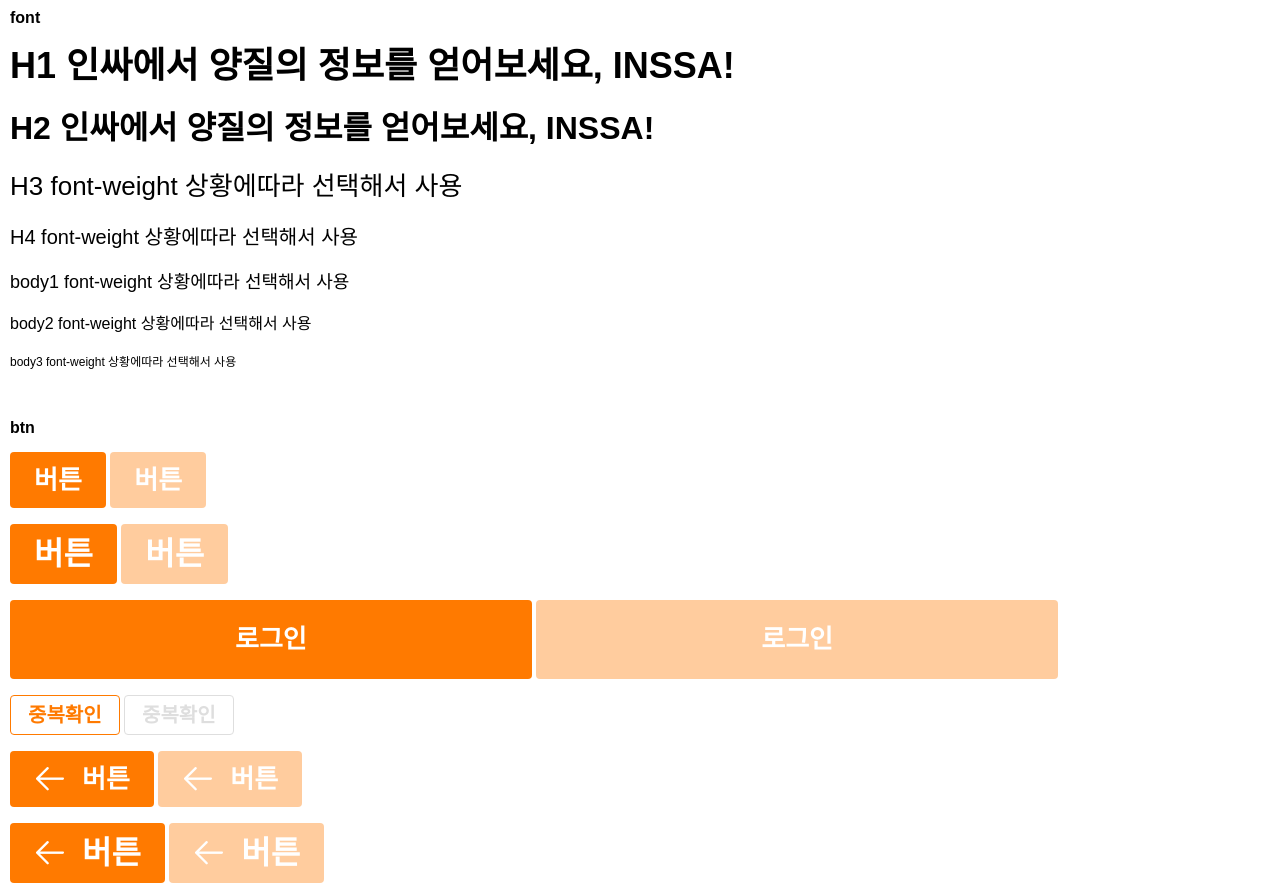
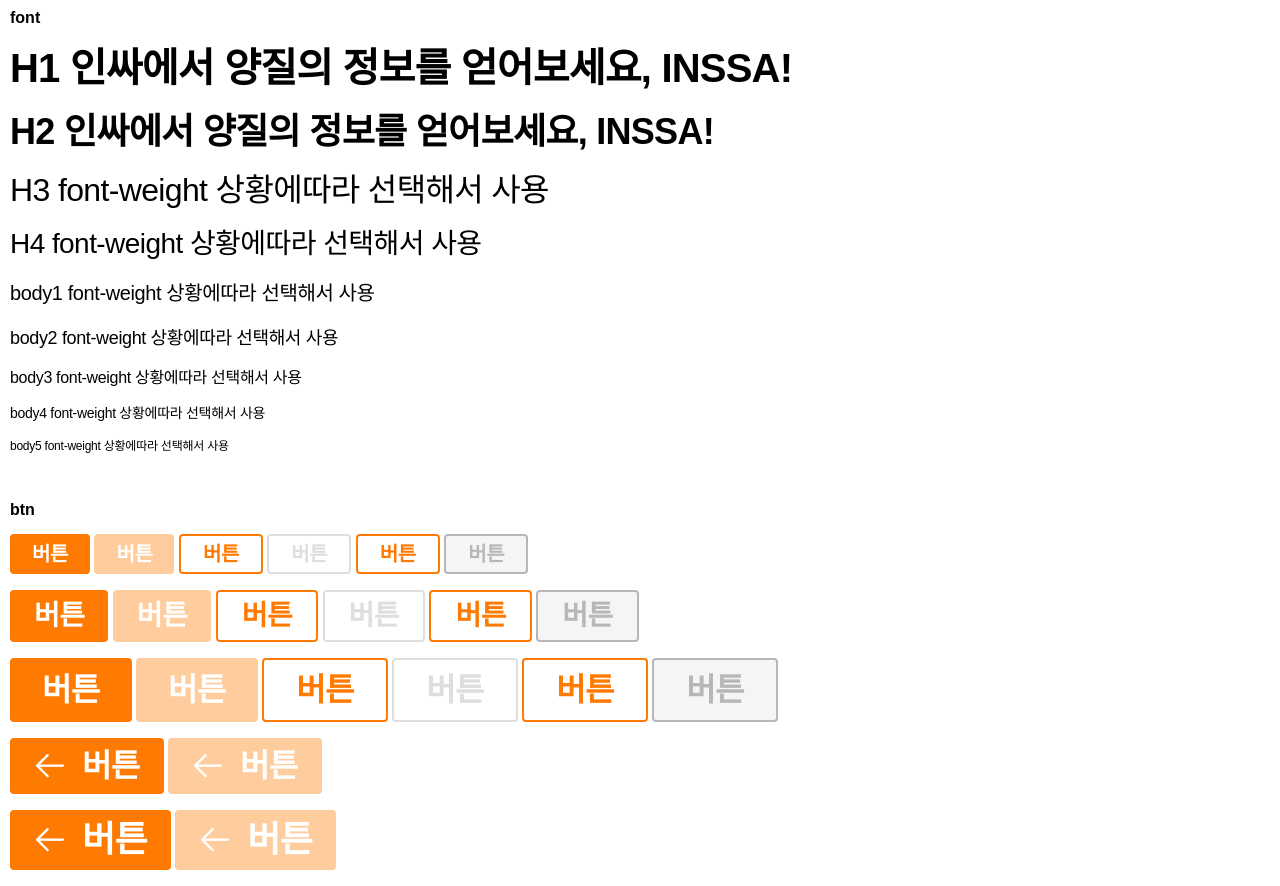
Before and after one commit to Haley-95/INSSA_Front, a website: page assets/styleguide.html in a window 1280 px wide. Shown: the top 886 px of the page. Drawn offline with Linux system fonts and the light colour scheme; a web font is replaced by a local one.

Commit message:
컴포넌트 작성 ~ing -> 타이포그래피 및 버튼 스타일 수정

```diff
--- a/assets/scss/common/common.scss
+++ b/assets/scss/common/common.scss
@@ -33,9 +33,14 @@ $flex-map: (
 
 // color
 $orange10: #FF7A00;
-$orange08: #FF8F27;
-$orange16: #FFA14B;
-$orange38: #FFCC9E;
+$orange09: #FF8F27;
+$orange08: #FFA14B;
+$orange07: #FFCC9E;
+$orange06: #FFE9D4;
+$orange05: #FFF0E3;
+$orange04: #FFF7EF;
+$orange03: #FFF9F4;
+$orange02: #FFFCFA;
 
 $gray90: #FFFFFF;
 $gray100: #F5F5F5;
@@ -62,62 +67,89 @@ $bold : 700;
 $medium : 500;
 $regular : 400;
 
-$h1-size: 36px;
-$h1-height: 48px;
+$letter-spacing: -0.02em;
 
-$h2-size: 32px;
+$h1-size: 40px;
+$h1-height: 52px;
+
+$h2-size: 36px;
 $h2-height: 44px;
 
-$h3-size: 26px;
+$h3-size: 32px;
 $h3-height: 40px;
 
-$h4-size: 20px;
-$h4-height: 30px;
+$h4-size: 28px;
+$h4-height: 36px;
 
-$txt1-size: 18px;
-$txt1-height: 28px;
+$txt1-size: 20px;
+$txt1-height: 30px;
 
-$txt2-size: 16px;
-$txt2-height: 24px;
+$txt2-size: 18px;
+$txt2-height: 28px;
 
-$txt3-size: 12px;
+$txt3-size: 16px;
 $txt3-height: 20px;
+
+$txt4-size: 14px;
+$txt4-height: 18px;
+
+$txt5-size: 12px;
+$txt5-height: 16px;
 
 @mixin h1 {
     font-size: $h1-size;
     font-weight: $extrabold;
+    letter-spacing: $letter-spacing;
     line-height: $h1-height;
 }
 
 @mixin h2 {
     font-size: $h2-size;
     font-weight: $extrabold;
+    letter-spacing: $letter-spacing;
     line-height: $h2-height;
 }
 
 @mixin h3 {
     font-size: $h3-size;
+    letter-spacing: $letter-spacing;
     line-height: $h3-height;
 }
 
 @mixin h4 {
     font-size: $h4-size;
+    letter-spacing: $letter-spacing;
     line-height: $h4-height;
 }
 
 @mixin txt1 {
     font-size: $txt1-size;
+    letter-spacing: $letter-spacing;
     line-height: $txt1-height;
 }
 
 @mixin txt2 {
     font-size: $txt2-size;
+    letter-spacing: $letter-spacing;
     line-height: $txt2-height;
 }
 
 @mixin txt3 {
     font-size: $txt3-size;
+    letter-spacing: $letter-spacing;
     line-height: $txt3-height;
+}
+
+@mixin txt4 {
+    font-size: $txt4-size;
+    letter-spacing: $letter-spacing;
+    line-height: $txt4-height;
+}
+
+@mixin txt5 {
+    font-size: $txt5-size;
+    letter-spacing: $letter-spacing;
+    line-height: $txt5-height;
 }
 
 .h1 {
@@ -148,99 +180,139 @@ $txt3-height: 20px;
     @include txt3;
 }
 
+.txt4 {
+    @include txt4;
+}
+
+.txt5 {
+    @include txt5;
+}
+
 // btn
-.btn_basic_s {
-    @include h3;
-    padding: 8px 24px;
-    font-weight: 700;
+.btn_s {
+    @include txt1;
+    padding: 5px 22px;
+    font-weight: $bold;
     background-color: $orange10;
     color: $gray90;
     border-radius: 4px;
-    transition: background-color 0.25s ease-in-out;
+    transition: all 0.35s ease-in-out;
+
+    &.outlined1, &.outlined2 {
+        padding: 3px 22px;
+    }
 
     &:hover {
-        background-color: $orange08;
+        background-color: $orange09;
     }
 
     &:active {
-        background-color: $orange16;
+        background-color: $orange08;
     }
 
     &.disabled {
         cursor: default;
-        background-color: $orange38;
+        background-color: $orange07;
     }
 }
 
-.btn_basic_m {
-    @include h2;
+.btn_m {
+    @include h4;
+    font-weight: $bold;
     padding: 8px 24px;
     background-color: $orange10;
     color: $gray90;
     border-radius: 4px;
-    transition: background-color 0.25s ease-in-out;
+    transition: all 0.35s ease-in-out;
+
+    &.outlined1, &.outlined2 {
+        padding: 6px 24px;
+    }
 
     &:hover {
-        background-color: $orange08;
+        background-color: $orange09;
     }
 
     &:active {
-        background-color: $orange16;
+        background-color: $orange08;
     }
 
     &.disabled {
         cursor: default;
-        background-color: $orange38;
+        background-color: $orange07;
     }
 }
 
-.btn_basic_l {
+.btn_l {
     @include h3;
     font-weight: $bold;
-    padding: 19.49px 225px;
+    padding: 12px 32px;
     background-color: $orange10;
     color: $gray90;
     border-radius: 4px;
-    transition: background-color 0.25s ease-in-out;
+    transition: all 0.35s ease-in-out;
+
+    &.outlined1, &.outlined2 {
+        padding: 10px 32px;
+    }
 
     &:hover {
-        background-color: $orange08;
+        background-color: $orange09;
     }
 
     &:active {
-        background-color: $orange16;
+        background-color: $orange08;
     }
 
     &.disabled {
         cursor: default;
-        background-color: $orange38;
+        background-color: $orange07;
     }
 }
 
-.btn_outlined {
-    @include h4;
-    font-weight: $bold;
-    padding: 4px 17px;
+.outlined1 {
+    color: $orange10;
+    border: 2px solid $orange10;
     background-color: $gray90;
-    border: 1px solid $orange10;
-    color: $orange10;
-    border-radius: 4px;
-    transition: background-color 0.5s ease-in-out;
 
     &:hover {
-        background-color: $orange10;
         color: $gray90;
+        border-color: $orange09;
+        background-color: $orange09;
     }
 
     &:active {
-        background-color: $orange16;
+        color: $orange10;
+        border-color: $orange06;
+        background-color: $orange06;
     }
 
     &.disabled {
         cursor: default;
         color: $gray200;
-        border: 1px solid $gray200;
+        border-color: $gray200;
         background-color: $gray90;
+    }
+}
+
+.outlined2 {
+    color: $orange10;
+    border: 2px solid $orange10;
+    background-color: $gray90;
+
+    &:hover {
+        background-color: $orange06;
+    }
+
+    &:active {
+        background-color: $orange07;
+    }
+
+    &.disabled {
+        cursor: default;
+        color: $gray300;
+        border-color: $gray300;
+        background-color: $gray100;
     }
 }
 
@@ -253,7 +325,7 @@ $txt3-height: 20px;
     background-color: $orange10;
     color: $gray90;
     border-radius: 4px;
-    transition: background-color 0.25s ease-in-out;
+    transition: background-color 0.35s ease-in-out;
 
     img {
         display: block;
@@ -263,16 +335,16 @@ $txt3-height: 20px;
     }
 
     &:hover {
-        background-color: $orange08;
+        background-color: $orange09;
     }
 
     &:active {
-        background-color: $orange16;
+        background-color: $orange08;
     }
 
     &.disabled {
         cursor: default;
-        background-color: $orange38;
+        background-color: $orange07;
     }
 }
 
@@ -284,7 +356,7 @@ $txt3-height: 20px;
     background-color: $orange10;
     color: $gray90;
     border-radius: 4px;
-    transition: background-color 0.25s ease-in-out;
+    transition: background-color 0.35s ease-in-out;
 
     img {
         display: block;
@@ -294,16 +366,16 @@ $txt3-height: 20px;
     }
 
     &:hover {
-        background-color: $orange08;
+        background-color: $orange09;
     }
 
     &:active {
-        background-color: $orange16;
+        background-color: $orange08;
     }
 
     &.disabled {
         cursor: default;
-        background-color: $orange38;
+        background-color: $orange07;
     }
 }
 
--- a/assets/styleguide.html
+++ b/assets/styleguide.html
@@ -24,20 +24,33 @@
     <p class="txt2">body2 font-weight 상황에따라 선택해서 사용</p>
     <br>
     <p class="txt3">body3 font-weight 상황에따라 선택해서 사용</p>
+    <br>
+    <p class="txt4">body4 font-weight 상황에따라 선택해서 사용</p>
+    <br>
+    <p class="txt5">body5 font-weight 상황에따라 선택해서 사용</p>
     <br><br><br>
 
     <h1>btn</h1> <br>
-    <a class="btn_basic_s" href="javascript:;">버튼</a>
-    <a class="btn_basic_s disabled" href="javascript:;" >버튼</a>
+    <a class="btn_s" href="javascript:;">버튼</a>
+    <a class="btn_s disabled" href="javascript:;" >버튼</a>
+    <a class="btn_s outlined1" href="javascript:;">버튼</a>
+    <a class="btn_s outlined1 disabled" href="javascript:;">버튼</a>
+    <a class="btn_s outlined2" href="javascript:;">버튼</a>
+    <a class="btn_s outlined2 disabled" href="javascript:;">버튼</a>
     <br><br>
-    <a class="btn_basic_m" href="javascript:;">버튼</a>
-    <a class="btn_basic_m disabled" href="javascript:;">버튼</a>
+    <a class="btn_m" href="javascript:;">버튼</a>
+    <a class="btn_m disabled" href="javascript:;">버튼</a>
+    <a class="btn_m outlined1" href="javascript:;">버튼</a>
+    <a class="btn_m outlined1 disabled" href="javascript:;">버튼</a>
+    <a class="btn_m outlined2" href="javascript:;">버튼</a>
+    <a class="btn_m outlined2 disabled" href="javascript:;">버튼</a>
     <br><br>
-    <a class="btn_basic_l" href="javascript:;">로그인</a>
-    <a class="btn_basic_l disabled" href="javascript:;">로그인</a>
-    <br><br>
-    <a class="btn_outlined" href="javascript:;">중복확인</a>
-    <a class="btn_outlined disabled" href="javascript:;">중복확인</a>
+    <a class="btn_l" href="javascript:;">버튼</a>
+    <a class="btn_l disabled" href="javascript:;">버튼</a>
+    <a class="btn_l outlined1" href="javascript:;">버튼</a>
+    <a class="btn_l outlined1 disabled" href="javascript:;">버튼</a>
+    <a class="btn_l outlined2" href="javascript:;">버튼</a>
+    <a class="btn_l outlined2 disabled" href="javascript:;">버튼</a>
     <br><br>
     <a class="btn_icon_s" href="javascript:;">
         <img src="images/common/arrow-left-icon.png" alt="사용할 아이콘">
```
Also changed, not shown: assets/css/common/common.css, 1 other file.
